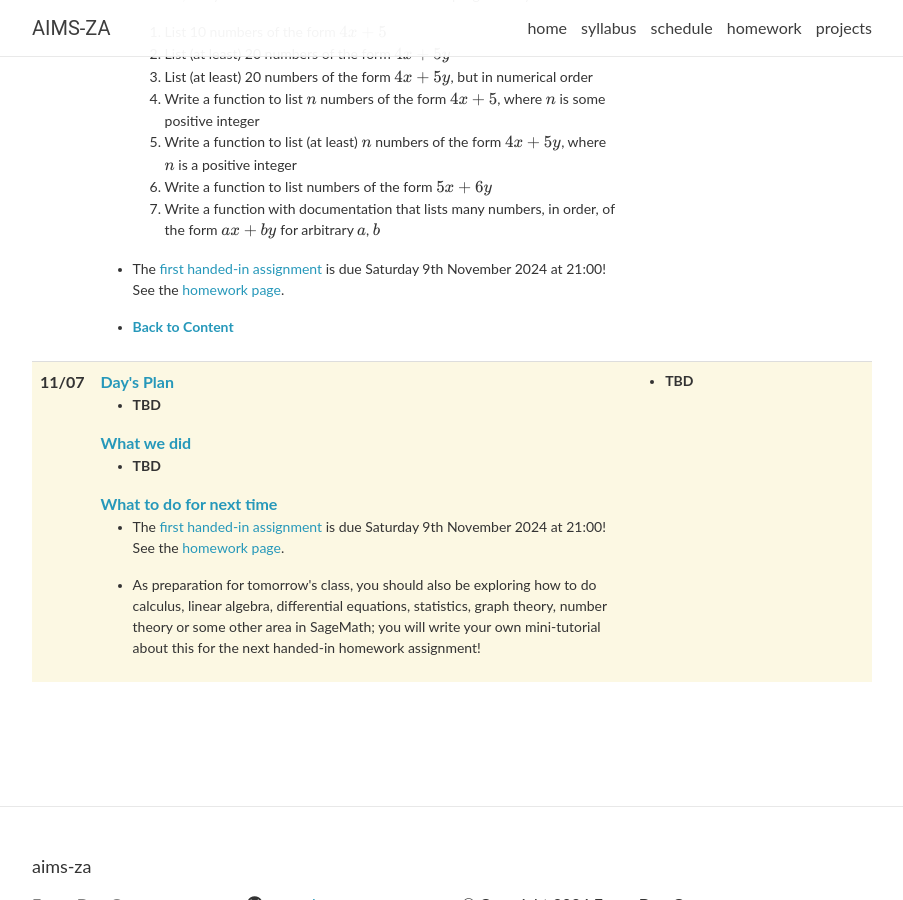
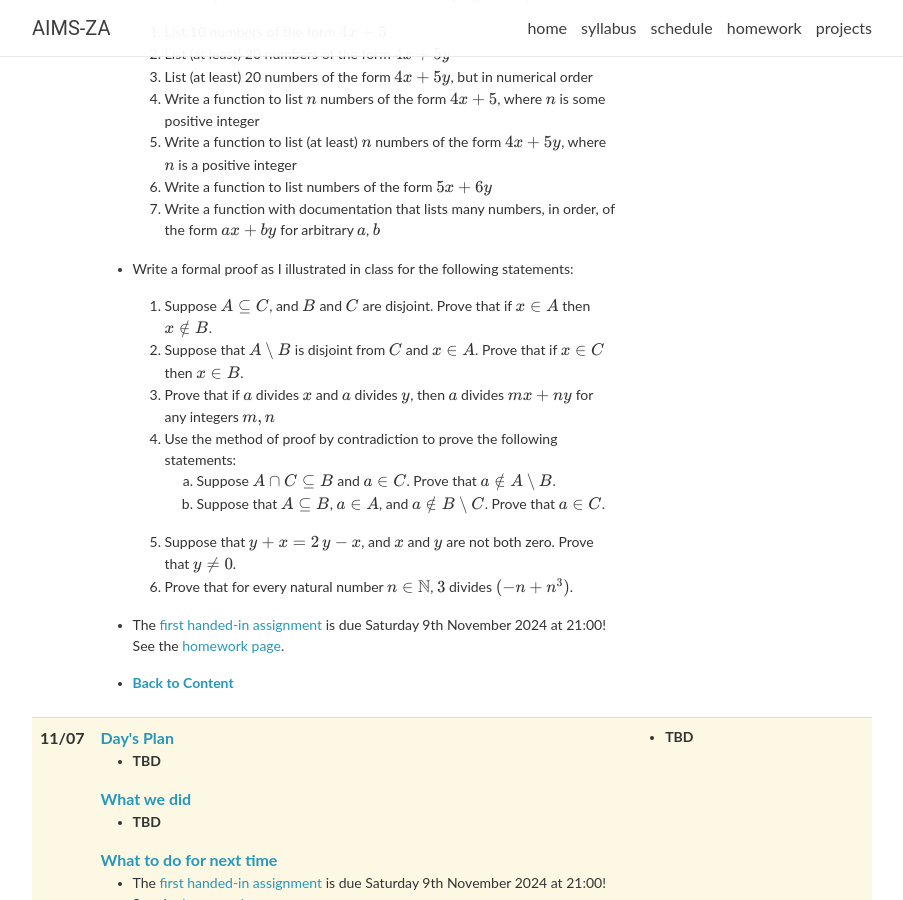
Before and after one commit to evansdoe/aims-za, a Jekyll site: the page built from ems/2024-25/_pages/ems-schedule.md, in a window 1280 px wide and 900 px high, scrolled down 6753 px. Shown: the whole window, without its empty margins (188-1091 px from the left). Built offline with Jekyll 4.4.1, drawn with Linux system fonts in a browser that asks for light colours; nearby versions of some CDN libraries; comment, search, counter and statistics services are not loaded.

Commit message:
Update day 03 schedule what to do for next time

```diff
--- a/_data/ems_2024_25_schedule.yml
+++ b/_data/ems_2024_25_schedule.yml
@@ -343,6 +343,21 @@
             <li>Write a function with documentation that lists many numbers, in order, of the form \(ax + by\) for arbitrary \(a\), \(b\)</li>
         </ol>
       </p>
+    - <p style="font-size:14px">
+        Write a formal proof as I illustrated in class for the following statements&#58;
+        <ol style="font-size:14px">
+            <li>Suppose \(A \subseteq C\), and \(B\) and \(C\) are disjoint. Prove that if \(x \in A\) then \(x \notin B\).</li>
+            <li>Suppose that \(A \setminus B\) is disjoint from \(C\) and \(x \in A\). Prove that if \(x \in C\) then \(x \in B\).</li>
+            <li>Prove that if \(a\) divides \(x\) and \(a\) divides \(y\), then \(a\) divides \(mx + ny\) for any integers \(m, n\)</li>
+            <li>Use the method of proof by contradiction to prove the following statements:</li>
+                <ol style="font-size:14px" type="a">
+                    <li>Suppose \(A \cap C \subseteq B\) and \(a \in C\). Prove that \(a \notin A \setminus B\).</li>
+                    <li>Suppose that \(A \subseteq B\), \(a\in A\), and \(a \notin B \setminus C\). Prove that \(a \in C\).</li>
+                </ol>
+            <li>Suppose that \(y + x = 2\,y - x\), and \(x\) and \(y\) are not both zero. Prove that \(y \neq 0\).</li>
+            <li>Prove that for every natural number \(n\in\mathbb{N}\), \(3\) divides \((-n + n^3)\).</li>
+        </ol>
+      </p>
     - <p style="font-size:14px;">
           The <a href="/aims-za/ems/2024-25/homework/#first-assignment-saturday-9th-november-2024-at-2100">first handed-in assignment</a>
           is due Saturday 9th November 2024 at 21:00! See the <a href="/aims-za/ems/2024-25/homework">homework page</a>.
```
Also changed, not shown: 1 other file.
